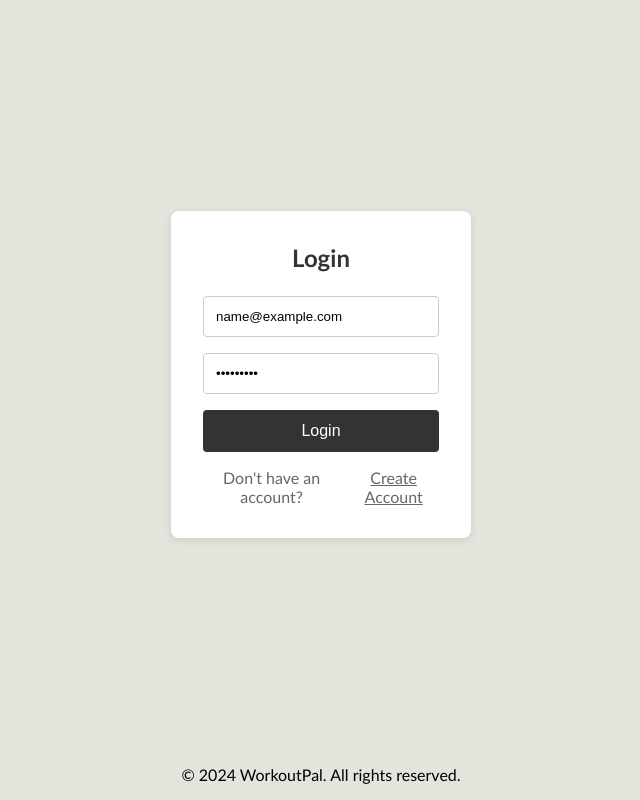
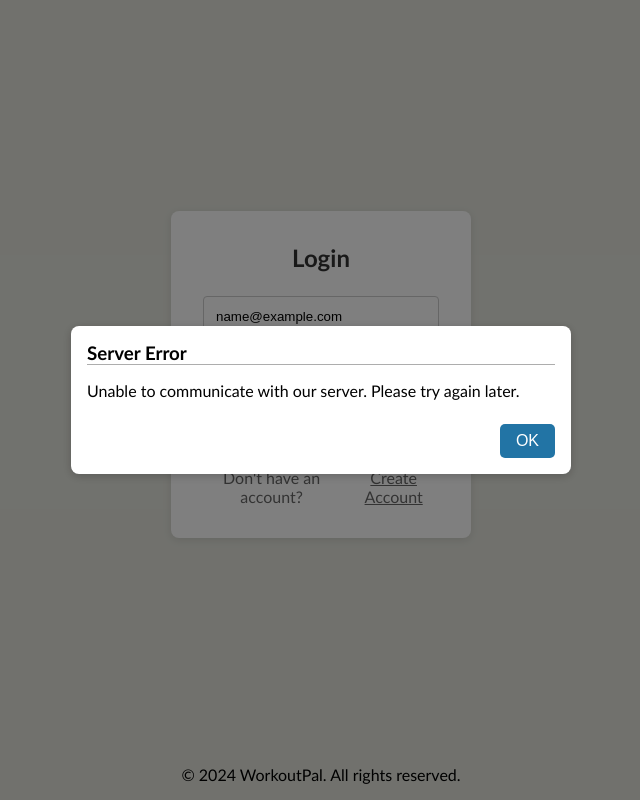
Before and after one commit to Onyelechie/WorkoutPal-Frontend, a React (Vite) app: page /auth/login in a window 1280 px wide. Both pictures are taken after typing "name@example.com", "Sample123" into the empty fields and a click on the button "Login". Shown: the whole page, without its empty margins (319-959 px from the left). Built offline with nearby package versions, Linux system fonts and the light colour scheme; no server answers.

Commit message:
Create custom alert dialog for our app

```diff
--- a/src/components/AuthCard/LoginCard.tsx
+++ b/src/components/AuthCard/LoginCard.tsx
@@ -3,11 +3,13 @@
 import React, { useState } from "react";
 import { postRequest } from "../../utils/apiRequests";
 import { useAppNavigation } from "../../hooks/useAppNavigation";
+import { useAlertDialog } from "../dialog/useAlertDialog";
 
 function LoginCard() {
   const [email, setEmail] = useState("");
   const [password, setPassword] = useState("");
   const { navHome, navRegister } = useAppNavigation();
+  const dialogContext = useAlertDialog(); // access showAlert through context
 
   const handleSubmit = async (e: React.FormEvent) => {
     e.preventDefault();
@@ -28,9 +30,12 @@
       .catch((error) => {
         if (error?.response) {
           console.error("Login failed:", error);
-          alert("Login failed. Please check your credentials and try again. " +
+          dialogContext.showAlert("Login failed", "Please check your credentials and try again. " +
               error.response.data
           );
+        }
+        else {
+          dialogContext.showAlert("Server Error", "Unable to communicate with our server. Please try again later.")
         }
       });
   };
--- /dev/null
+++ b/src/components/dialog/AlertDialog/AlertDialogContext.tsx
@@ -0,0 +1,12 @@
+import {createContext} from "react";
+import type {  AlertDialogContextType } from "../contextTypes";
+
+// "contextTypes.ts"
+    // type AlertDialogContextType = {
+    //   showAlert: (title: string, message: string) => void;
+    // };
+
+// allow the function (showAlert) to be called anywhere as long as the children component is wrapped by <AlertDialogProvider>
+//     Example:  const context = useContext(AlertDialogContext);
+//     context.showAlert()
+export const AlertDialogContext =  createContext<AlertDialogContextType | undefined>(undefined);
--- /dev/null
+++ b/src/components/dialog/AlertDialog/AlertDialogProvider.tsx
@@ -0,0 +1,60 @@
+import { useState, type ReactNode } from "react";
+import { AlertDialogContext } from "./AlertDialogContext";
+import "./Dialog.css";
+
+type AlertDialogState = {
+  isOpen: boolean;
+  title: string;
+  message: string;
+};
+
+/**
+ * Shows/Hides a dialog in the current page.
+ *
+ * ----
+ *
+ * Parameter (Props or Properties): children (a type of ReactNode), which is just the <App /> component.
+ *
+ */
+export function AlertDialogProvider({ children }: { children: ReactNode }) {
+  // Generated by ChatGPT
+  // https://www.youtube.com/watch?v=n7xQVRpYHYY
+  const [dialog, setDialog] = useState<AlertDialogState>({
+    isOpen: false,
+    title: "",
+    message: "",
+  });
+
+  /**
+   * Usage: showAlert(title, message)
+   * @param title title of the dialog
+   * @param message the content
+   */
+  function showAlert(title: string, message: string) {
+    // this will trigger a re-render
+    setDialog({ isOpen: true, title, message });
+  }
+
+  function handleClose() {
+    setDialog((prev) => ({ ...prev, isOpen: false }));
+  }
+
+  return (
+    <AlertDialogContext.Provider value={{ showAlert }}>
+      {children} {/* Entire app. children is <App /> Component. Check "/src/main.tsx" */}
+
+      {/* Dialog */}
+      {dialog.isOpen && (
+        <div className="dialog-backdrop" >
+          <div className="dialog-container" >
+            <h3>{dialog.title}</h3>
+            <p>{dialog.message}</p>
+            <div className="actions">
+              <button onClick={handleClose}>OK</button>
+            </div>
+          </div>
+        </div>
+      )}
+    </AlertDialogContext.Provider>
+  );
+}
--- /dev/null
+++ b/src/components/dialog/AlertDialog/Dialog.css
@@ -0,0 +1,36 @@
+.dialog-backdrop {
+  position: fixed;
+  top: 0;
+  left: 0;
+  right: 0;
+  bottom: 0;
+  background-color: rgba(0, 0, 0, 0.5);
+
+  display: flex;
+  align-items: center;
+  justify-content: center;
+
+  /* optional to place on top */
+  z-index: 1000;
+}
+h3 {
+    border-bottom: 1px solid #adadad;
+    margin-bottom: 1rem;
+}
+
+
+.dialog-container {
+  background-color: #fff;
+  padding: 1rem;
+  border-radius: 8px;
+  width: 50%;
+  max-width: 500px;
+  box-shadow: 0 2px 10px rgba(0, 0, 0, 0.2);
+}
+
+.actions {
+  margin-top: 1.5rem;
+  display: flex;
+  justify-content: flex-end;
+
+}
--- /dev/null
+++ b/src/components/dialog/contextTypes.ts
@@ -0,0 +1,4 @@
+
+export type AlertDialogContextType = {
+  showAlert: (title: string, message: string) => void;
+};
--- /dev/null
+++ b/src/components/dialog/useAlertDialog.ts
@@ -0,0 +1,15 @@
+import { useContext } from "react";
+import { AlertDialogContext } from "./AlertDialog/AlertDialogContext";
+import type { AlertDialogContextType } from "./contextTypes";
+
+/**
+ * Wrapper function to create dialog context
+ */
+// Maybe we can use DIP to create more dialogs?
+export function useAlertDialog(): AlertDialogContextType {
+  const context = useContext(AlertDialogContext); // this context contains a function (showAlert)
+  if (!context) {
+    throw new Error("useAlertDialog must be used within an AlertDialogProvider. You must wrap the App component with <AlertDialogProvider>");
+  }
+  return context;
+}
--- a/src/main.tsx
+++ b/src/main.tsx
@@ -2,6 +2,7 @@
 import { createRoot } from "react-dom/client";
 import "./styles/global.css";
 import App from "./app/App.tsx";
+import { AlertDialogProvider } from "./components/dialog/AlertDialog/AlertDialogProvider.tsx";
 
 // For Google OAuth stretch goal
 // import { GoogleOAuthProvider } from "@react-oauth/google";
@@ -9,6 +10,8 @@
 
 createRoot(document.getElementById("root")!).render(
   <StrictMode>
-    <App />
+    <AlertDialogProvider>
+      <App />
+    </AlertDialogProvider>
   </StrictMode>
 );
```
